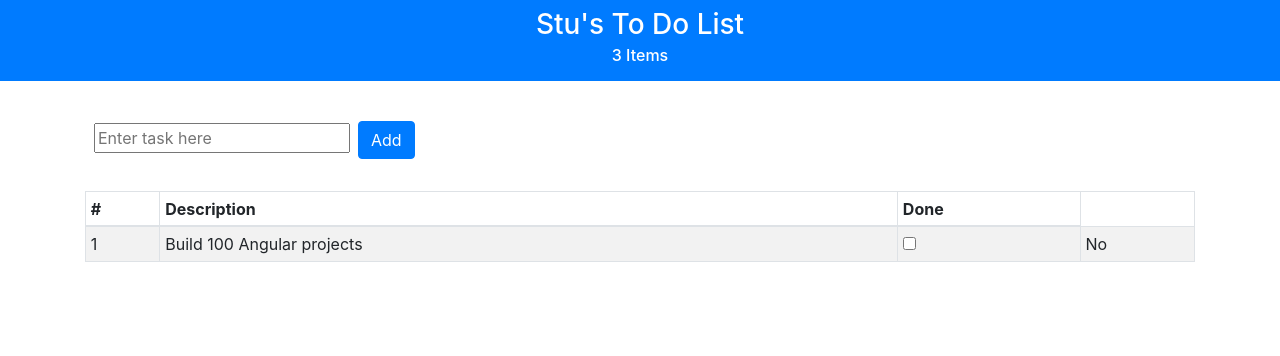
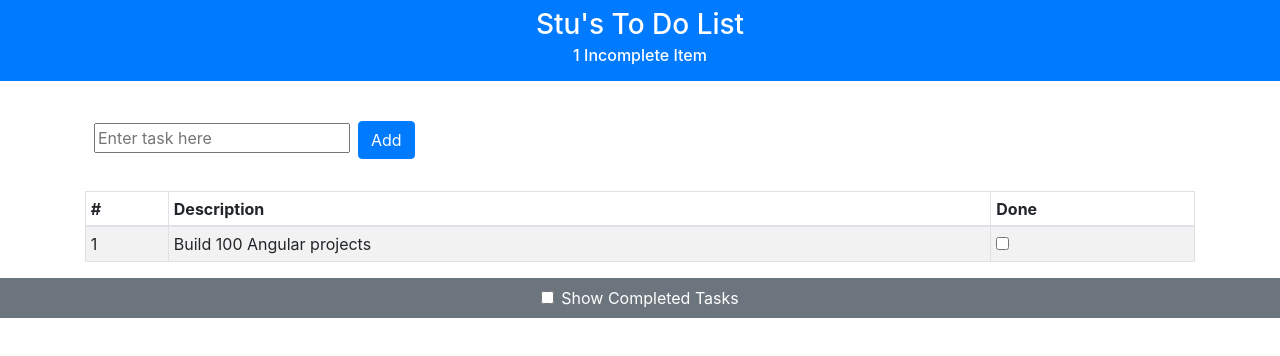
Before and after one commit to c0ff33-b34n/todo-list, an Angular app: page / in a window 1280 px wide. Shown: the top 356 px of the page. Built offline with nearby package versions, Linux system fonts and the light colour scheme.

Commit message:
Add toggle for showing complete/incomplete items

```diff
--- a/src/app/app.component.html
+++ b/src/app/app.component.html
@@ -1,6 +1,6 @@
 <h3 class="bg-primary text-center text-white p-2">
   {{ username }}'s To Do List
-  <h6 class="mt-1 ">{{ itemCount }} Items</h6>
+  <h6 class="mt-1 ">{{ items.length }} {{ showComplete ? "" : "Incomplete" }} {{ items.length > 1 ? "Items" : "Item" }}</h6>
 </h3>
 <div class="container p-4">
   <div class="row">
@@ -20,11 +20,13 @@
         <td>{{ i + 1 }}</td>
         <td>{{ item.task }}</td>
         <td><input type="checkbox" [(ngModel)]="item.complete" /></td>
-        <td [ngSwitch]="item.complete">
-          <span *ngSwitchCase="true">Yes</span>
-          <span *ngSwitchDefault>No</span>
-        </td>
       </tr>
     </tbody>
   </table>
 </div>
+<div class="bg-secondary text-white text-center p-2">
+  <div class="form-check">
+    <input class="form-check-input" type="checkbox" [(ngModel)]="showComplete" />
+    <label class="form-check-label" for="defaultCheck1">Show Completed Tasks</label>
+  </div>
+</div>
--- a/src/app/app.component.ts
+++ b/src/app/app.component.ts
@@ -9,6 +9,7 @@ import { TodoItem } from './todoItem';
 })
 export class AppComponent {
   title = 'todo';
+  showComplete = false;
   private list = new TodoList('Stu',
                 [new TodoItem('Go for run', true),
                  new TodoItem('Build an Angular project', true),
@@ -19,7 +20,7 @@ export class AppComponent {
   get itemCount(): number { return this.list.items.length; }
 
   get items(): readonly TodoItem[] {
-    return this.list.items.filter(item => !item.complete);
+    return this.list.items.filter(item => this.showComplete || !item.complete);
   }
 
   addItem(newItem) {
```
